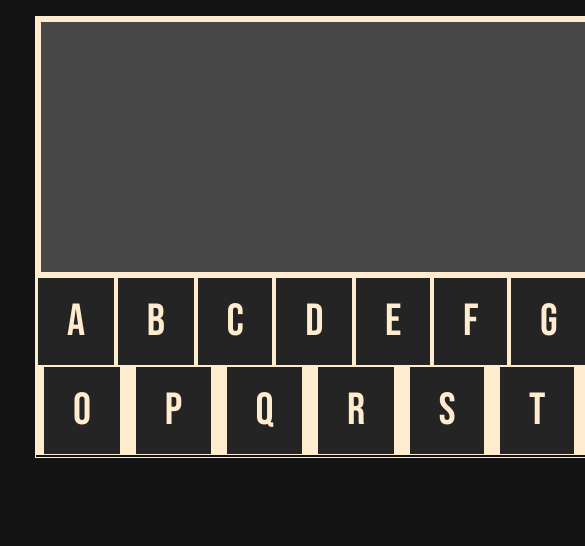
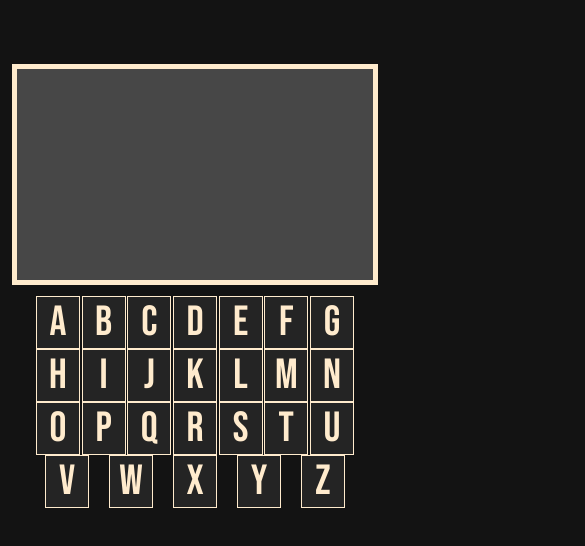
Before and after one commit to Calvin781/Hangman, a plain HTML site: page index.html in a window 390 px wide. Shown: the top 546 px of the page, 585 px wide, since content can reach past the window. Drawn offline with nearby package versions, Linux system fonts and the light colour scheme; no server answers; a web font is replaced by a local one.

Commit message:
responsive support all

```diff
--- a/assets/css/style.css
+++ b/assets/css/style.css
@@ -3,41 +3,45 @@ body {
     display: flex;
     flex-direction: column;
     justify-content: center;
+    align-items: center;
     font-family: "Bebas Neue", cursive;
-    padding: 2%;
-    padding-left: 7%;
 }
 
 button {
-    position: absolute;
-    margin-top: 2%;
+    margin-top: 10%;
     margin-left: 10%;
-    border: 5px solid  rgb(255, 255, 255);
-    background-color: rgb(71, 71, 71);
+    border: 5px solid rgb(243, 194, 120);
+    width: 100%;
+    background-color: rgb(0, 0, 0);
     font-family: "Bebas Neue", cursive;
     font-size: 3rem;
     color: blanchedalmond;
 }
 
 .game {
-    width: 1100px;
-    height: 440px;
-    border: 1px solid blanchedalmond;
+    display: flex;
+    flex-direction: column;
+    align-items: center;
+    width: 75%;
+    height: 100%;
 }
 
 .hangman {
     display: flex;
-    width: 1090px;
-    height: 250px;
+    justify-content: center;
+    width: 75%;
+    height: 30vh;
     border: 5px solid blanchedalmond;
     background-color: rgb(71, 71, 71);
 }
 
 .hangedman {
+    display: flex;
+    flex-wrap: wrap;
     color: white;
     text-align: center;
-    width: 500px;
-    height: 250px;
+    width: 50%;
+    height: 30vh;
 }
 
 .hangedman img {
@@ -48,12 +52,13 @@ button {
 .word {
     display: flex;
     justify-content: space-evenly;
-    font-size: 3rem;
+    text-align: center;
+
+    font-size: 5vh;
     color: blanchedalmond;
-    width: 800px;
+    width: 80%;
     height: 250px;
-    text-align: center;
-    padding-top: 6.5%;
+    padding-top: 10%;
 }
 
 span {
@@ -63,21 +68,23 @@ span {
 }
 
 .keyboard {
-    width: 1100px;
-    height: 200x;
-    background-color: blanchedalmond;
+    padding-top: 3%;
     display: flex;
     flex-wrap: wrap;
+    width: 90%;
+    height: 100%;
+    background-color: #131313;
     justify-content: space-around;
 }
 
 .key--letter {
+    text-align: center;
     color: blanchedalmond;
-    font-size: 45px;
-    padding: 1.8rem;
-    padding-top: 1rem;
-    padding-bottom: 1rem;
-    border: blanchedalmond 1px solid;
+    font-size: 7vh;
+    padding: 1%;
+    width: 7vh;
+
+    border: blanchedalmond 0.2vh solid;
     background-color: rgb(36, 36, 36);
 }
 
@@ -85,3 +92,35 @@ span {
     background-color: rgb(0, 163, 204);
     transform: scale(1.05);
 }
+
+@media screen and (max-width: 640px) {
+    .game {
+        padding-top: 15%;
+        width: 95%;
+    }
+
+    .key--letter {
+        padding: 0;
+        width: 5vh;
+        font-size: 5vh;
+    }
+
+    .word {
+        padding-top: 25%;
+        padding-right: 5%;
+    }
+    .hangedman {
+        height: 25vh;
+        width: 35%;
+    }
+    .hangman {
+        height: 25vh;
+        width: 100%;
+    }
+
+    button {
+        padding: 1vh;
+        margin: 0;
+        margin-top: 2vh;
+    }
+}
--- a/assets/js/canvas.js
+++ b/assets/js/canvas.js
@@ -62,6 +62,5 @@ function drawHangedman(life) {
         ctx.stroke();
 
         document.getElementById("restart").style.display = "block";
-        document.getElementById("hangedman").style.background = "rgb(71, 71, 71) url('https://i.imgur.com/leEvec4.gif') no-repeat top right";
     }
 }
--- a/assets/js/game.js
+++ b/assets/js/game.js
@@ -4,11 +4,9 @@ let usedLetter = [];
 let canvas = document.getElementById("canvas");
 let ctx = canvas.getContext("2d");
 
-document.getElementById("restart").addEventListener("click", () => {
-    location.reload();
-})
+document.getElementById("restart").addEventListener("click", () => location.reload());
 
-async function getData() {
+let getData = async () => {
 
     const promise = await fetch('https://random-word-api.herokuapp.com/word')
     const word = await promise.json();
@@ -16,7 +14,7 @@ async function getData() {
 
 }
 
-async function startGame() {
+let startGame = async () => {
 
     await getData();
     let game = new (Game);
@@ -26,7 +24,7 @@ async function startGame() {
 
 }
 
-function getAllIndexOfLetter(array, letter) {
+let getAllIndexOfLetter = (array, letter) => {
 
     let letterIndex = [];
 
@@ -38,7 +36,7 @@ function getAllIndexOfLetter(array, letter) {
     return letterIndex;
 }
 
-function checkLetter(game, letterAttribute) {
+let checkLetter = (game, letterAttribute) => {
 
     if (wordTab.includes(letterAttribute) && game.life > 0 && !isWordFound()) { // La lettre deviné est dans le mot.
 
@@ -52,7 +50,6 @@ function checkLetter(game, letterAttribute) {
 
         if (isWordFound()) {
             document.getElementById("restart").style.display = "block";
-            document.getElementById("hangedman").style.background = "rgb(71, 71, 71) url('https://thumbs.gfycat.com/AlarmingSereneGerenuk.webp') no-repeat center";
             console.log('test');
         }
 
@@ -70,7 +67,7 @@ function checkLetter(game, letterAttribute) {
     }
 }
 
-function isWordFound() {
+let isWordFound = () => {
     if (wordTab.join('') == foundletters.join('')) {
         return true
     } else { return false }
```
Also changed, not shown: assets/img/kusakabe.jpg (added).
